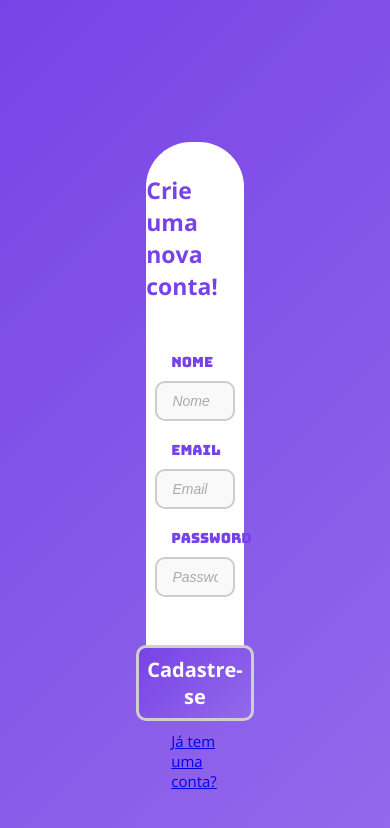
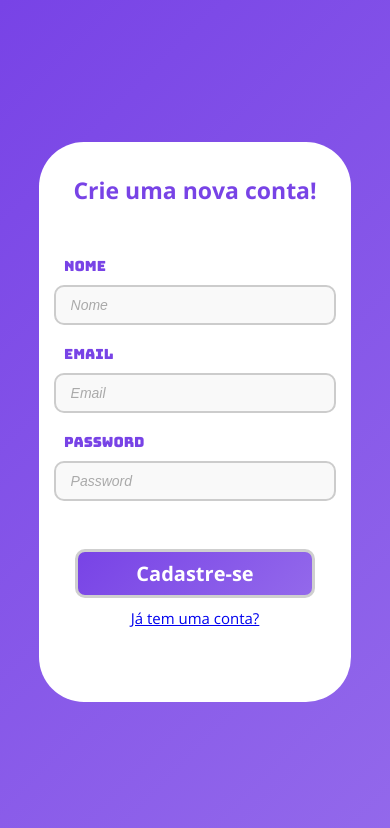
Before and after one commit to Guilherme-SilvaH/faith, a React (Vite) app in the folder front-end/: page /cadastro in a window 390 px wide. Shown: the top 828 px of the page. Built offline with nearby package versions, Linux system fonts and the light colour scheme.

Commit message:
Update cadastro.sass

```diff
--- a/front-end/src/cadastro/cadastro.sass
+++ b/front-end/src/cadastro/cadastro.sass
@@ -102,6 +102,11 @@ body
                           border-color: #7843e6
 
 @media screen and (max-width: 1024px)
-    .divPai-container
-        .divpai-formulario
-            width: 80%
+    body
+        .divPai-container
+            .divpai-formulario
+                background-color: rgb(255, 255, 255)
+                width: 80%
+                border-radius: 45px
+                font-family: "Bungee", serif
+                height: 35rem
```
